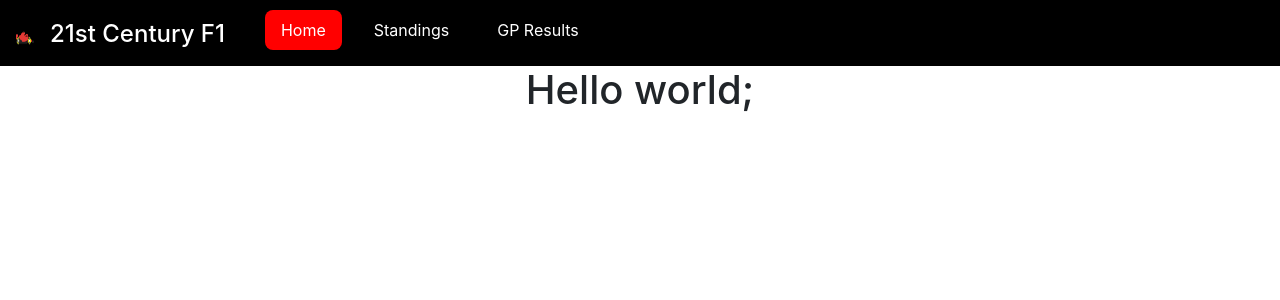
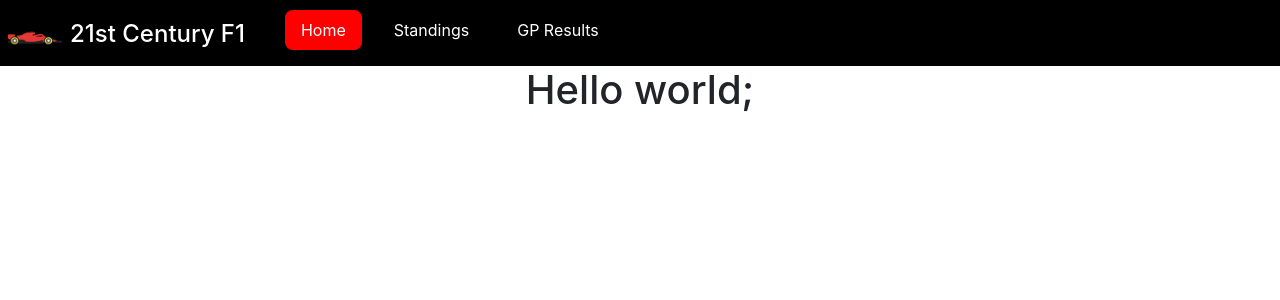
Before and after one commit to rrichaz1/21st-century-F1, a React (Create React App) app: page / in a window 1280 px wide. Shown: the top 300 px of the page. Built offline with nearby package versions, Linux system fonts and the light colour scheme.

Commit message:
fixed icon on nav bar

```diff
--- a/src/nav-bar/Navigation.js
+++ b/src/nav-bar/Navigation.js
@@ -7,7 +7,7 @@ const Navigation = () => {
     const [menuOpen, setMenuOpen] = useState(false);
     return (
             <nav>
-              <img src={logo} width="50" height="50" className = "px-3"alt="logo"/>
+              <img src={logo} width="70" height="50" className="px-2"alt="logo"/>
               <h4>21st Century F1</h4>
               {/* <div className="menu" onClick={() => setMenuOpen(!menuOpen)}>
               </div> */}
```
